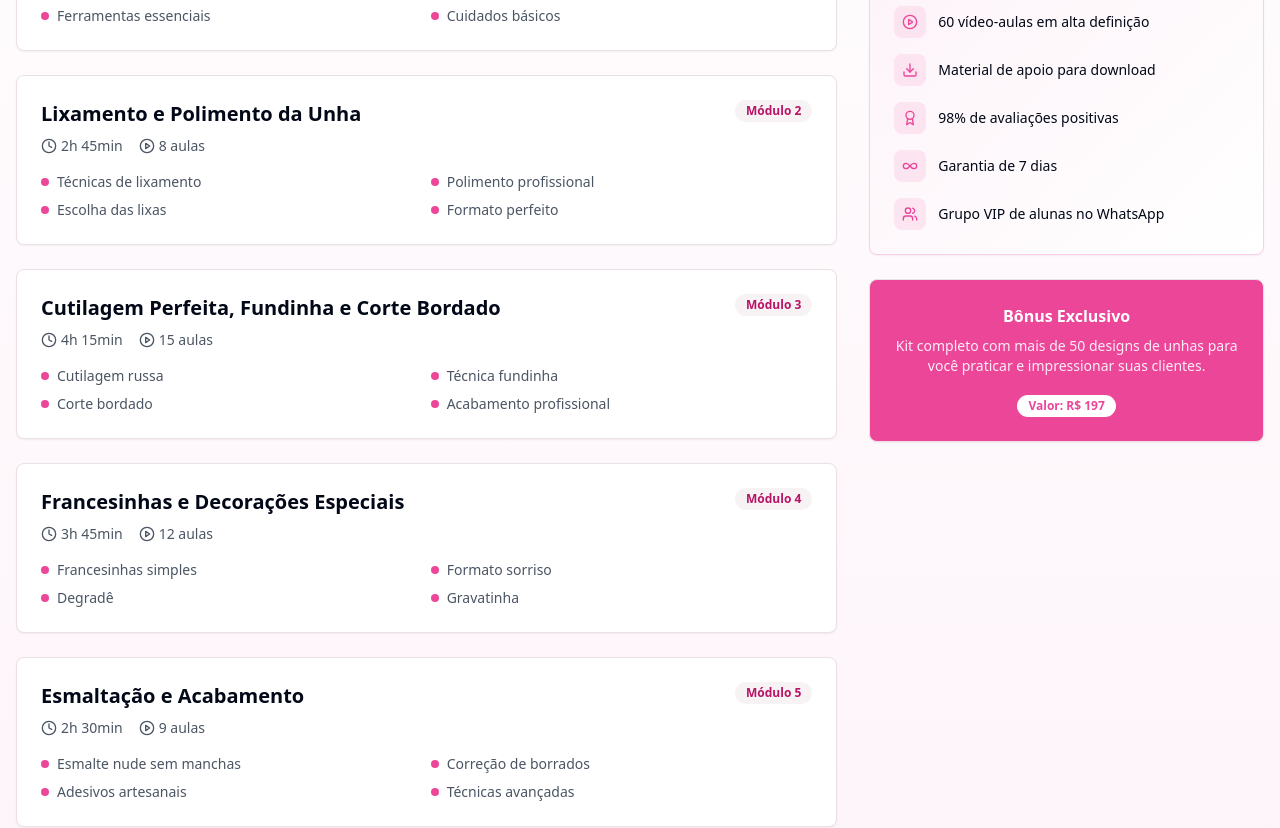
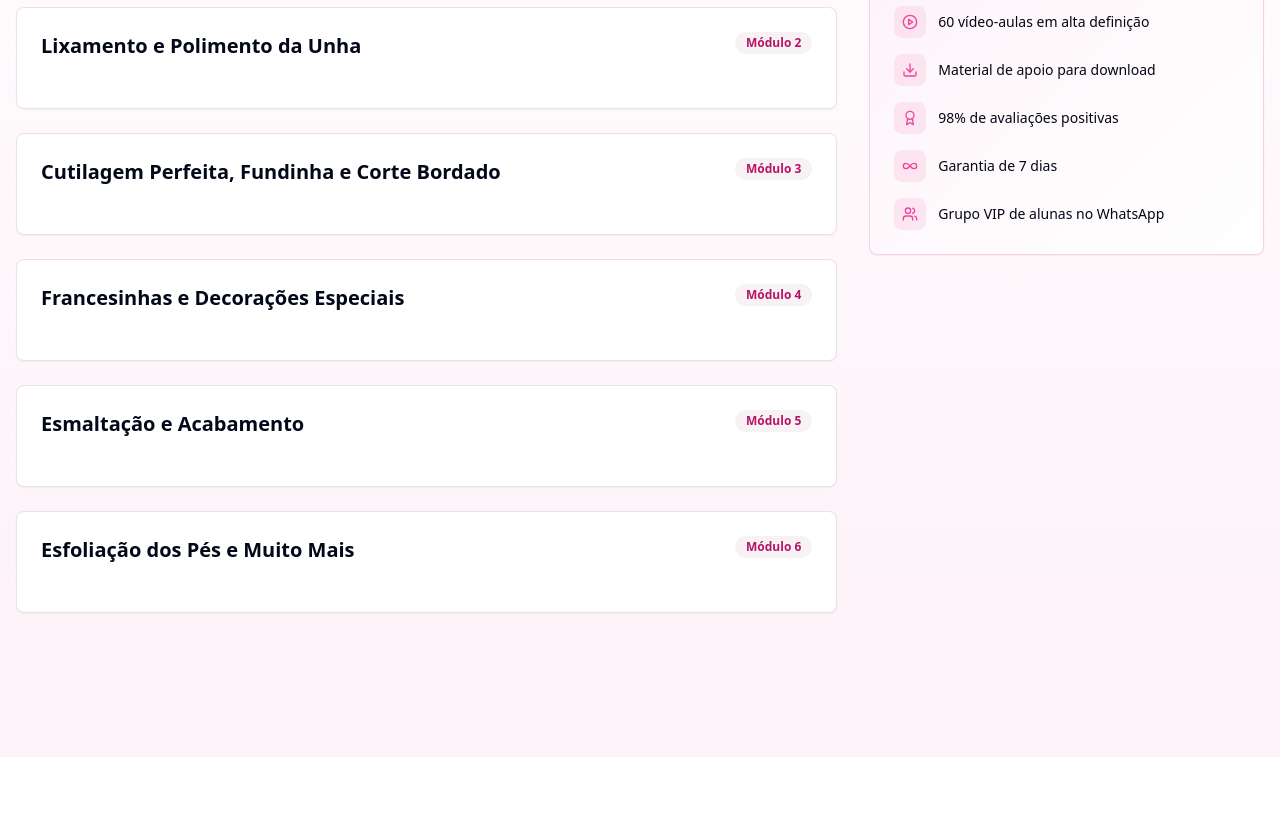
Before and after one commit to bbrunovaes/cursocutilagem, a React (Vite) app: page / in a window 1280 px wide. Shown: the part 1280-2108 px from the top of the page. Built offline with nearby package versions, Linux system fonts and the light colour scheme.

Commit message:
Remove course details and header elements
Removed "Faby Cardoso" from the header, "Bônus exclusivo" from the course details, and module descriptions, lesson counts, and durations from the course content.

```diff
--- a/src/components/CourseDetails.tsx
+++ b/src/components/CourseDetails.tsx
@@ -6,40 +6,22 @@ import { Clock, Users, PlayCircle, Download, Award, Infinity } from "lucide-reac
 export const CourseDetails = () => {
   const modules = [
     {
-      title: "Preparação das Mãos e dos Pés",
-      duration: "3h 30min",
-      lessons: 10,
-      topics: ["Higienização adequada", "Técnicas de preparação", "Ferramentas essenciais", "Cuidados básicos"]
+      title: "Preparação das Mãos e dos Pés"
     },
     {
-      title: "Lixamento e Polimento da Unha",
-      duration: "2h 45min",
-      lessons: 8,
-      topics: ["Técnicas de lixamento", "Polimento profissional", "Escolha das lixas", "Formato perfeito"]
+      title: "Lixamento e Polimento da Unha"
     },
     {
-      title: "Cutilagem Perfeita, Fundinha e Corte Bordado",
-      duration: "4h 15min",
-      lessons: 15,
-      topics: ["Cutilagem russa", "Técnica fundinha", "Corte bordado", "Acabamento profissional"]
+      title: "Cutilagem Perfeita, Fundinha e Corte Bordado"
     },
     {
-      title: "Francesinhas e Decorações Especiais",
-      duration: "3h 45min",
-      lessons: 12,
-      topics: ["Francesinhas simples", "Formato sorriso", "Degradê", "Gravatinha"]
+      title: "Francesinhas e Decorações Especiais"
     },
     {
-      title: "Esmaltação e Acabamento",
-      duration: "2h 30min",
-      lessons: 9,
-      topics: ["Esmalte nude sem manchas", "Correção de borrados", "Adesivos artesanais", "Técnicas avançadas"]
+      title: "Esmaltação e Acabamento"
     },
     {
-      title: "Esfoliação dos Pés e Muito Mais",
-      duration: "1h 15min",
-      lessons: 6,
-      topics: ["Esfoliação profissional", "Cuidados especiais", "Hidratação", "Dicas extras"]
+      title: "Esfoliação dos Pés e Muito Mais"
     }
   ];
 
@@ -74,26 +56,8 @@ export const CourseDetails = () => {
                   <div className="flex items-start justify-between mb-4">
                     <div>
                       <h3 className="text-xl font-semibold mb-2">{module.title}</h3>
-                      <div className="flex gap-4 text-sm text-gray-600">
-                        <span className="flex items-center gap-1">
-                          <Clock className="w-4 h-4" />
-                          {module.duration}
-                        </span>
-                        <span className="flex items-center gap-1">
-                          <PlayCircle className="w-4 h-4" />
-                          {module.lessons} aulas
-                        </span>
-                      </div>
                     </div>
                     <Badge variant="secondary">Módulo {index + 1}</Badge>
-                  </div>
-                  <div className="grid sm:grid-cols-2 gap-2">
-                    {module.topics.map((topic, topicIndex) => (
-                      <div key={topicIndex} className="flex items-center gap-2 text-sm text-gray-600">
-                        <div className="w-2 h-2 bg-primary rounded-full"></div>
-                        {topic}
-                      </div>
-                    ))}
                   </div>
                 </CardContent>
               </Card>
@@ -116,16 +80,6 @@ export const CourseDetails = () => {
                 </div>
               </CardContent>
             </Card>
-
-            <Card className="bg-primary text-white">
-              <CardContent className="p-6 text-center">
-                <h4 className="font-semibold mb-2">Bônus Exclusivo</h4>
-                <p className="text-sm opacity-90 mb-4">
-                  Kit completo com mais de 50 designs de unhas para você praticar e impressionar suas clientes.
-                </p>
-                <Badge className="bg-white text-primary">Valor: R$ 197</Badge>
-              </CardContent>
-            </Card>
           </div>
         </div>
       </div>
--- a/src/components/Header.tsx
+++ b/src/components/Header.tsx
@@ -15,7 +15,6 @@ export const Header = () => {
           <div className="w-8 h-8 gradient-pink rounded-lg flex items-center justify-center">
             <Sparkles className="w-5 h-5 text-white" />
           </div>
-          <span className="font-bold text-xl gradient-text">Faby Cardoso</span>
         </div>
 
         <nav className="hidden md:flex items-center space-x-8">
```
